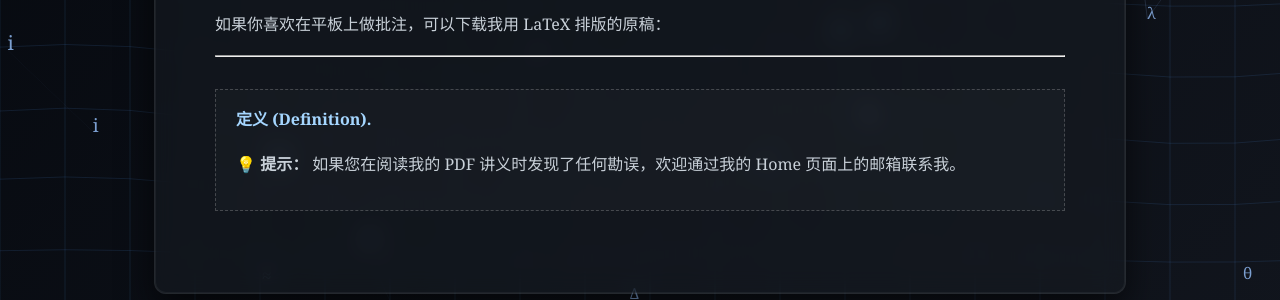
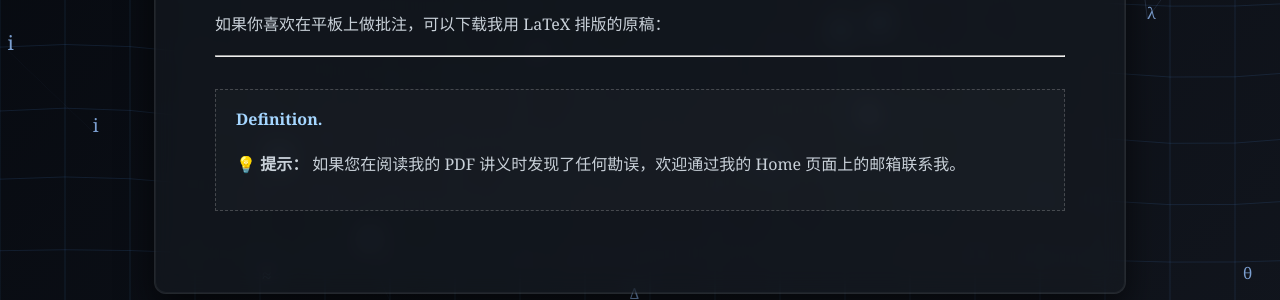
Before and after one commit to EtherealKasumi/personalpage, a Jekyll site: the page built from notes.md, in a window 1280 px wide. Shown: the part 524-824 px from the top of the page. Built offline with Jekyll 4.4.1, drawn with Linux system fonts in a browser that asks for light colours.

Commit message:
Update theorem and proof terminology in default layout

```diff
--- a/_layouts/default.html
+++ b/_layouts/default.html
@@ -35,13 +35,14 @@
         .btn:hover { background: var(--accent-color); color: #05080e; box-shadow: 0 0 20px rgba(88, 166, 255, 0.4); transform: translateY(-3px); }
         @media (max-width: 650px) { .profile-section { flex-direction: column; text-align: center; } .paper-container { padding: 30px 20px; margin: 20px; } }
         h1, h2, h3 { border-bottom: 1px solid rgba(255,255,255,0.1); padding-bottom: 8px; }
+        .box.glass { background: rgba(22, 27, 34, 0.4); backdrop-filter: blur(8px); border: 1px solid rgba(255, 255, 255, 0.08); }
         .theorem { margin: 2em 0; padding: 15px 20px; background: rgba(88, 166, 255, 0.05); border-left: 4px solid var(--accent-color); }
-        .theorem::before { content: "定理 (Theorem). "; font-weight: bold; color: var(--accent-color); }
+        .theorem::before { content: "Theorem. "; font-weight: bold; color: var(--accent-color); }
         .proof { margin: 2em 0; padding: 15px 20px; font-style: italic; border-left: 2px solid rgba(255,255,255,0.1); }
-        .proof::before { content: "证明 (Proof). "; font-weight: bold; font-style: normal; }
+        .proof::before { content: "Proof. "; font-weight: bold; font-style: normal; }
         .proof::after { content: "■"; float: right; color: var(--text-color); }
         .definition { margin: 2em 0; padding: 15px 20px; border: 1px dashed rgba(255,255,255,0.2); background: rgba(255,255,255,0.02); }
-        .definition::before { content: "定义 (Definition). "; font-weight: bold; color: #a5d6ff; }
+        .definition::before { content: "Definition. "; font-weight: bold; color: #a5d6ff; }
         .katex-display { overflow-x: auto; overflow-y: hidden; padding: 5px 0; }
         a { color: var(--accent-color); text-decoration: none; }
         img { max-width: 100%; border-radius: 6px; }
```
